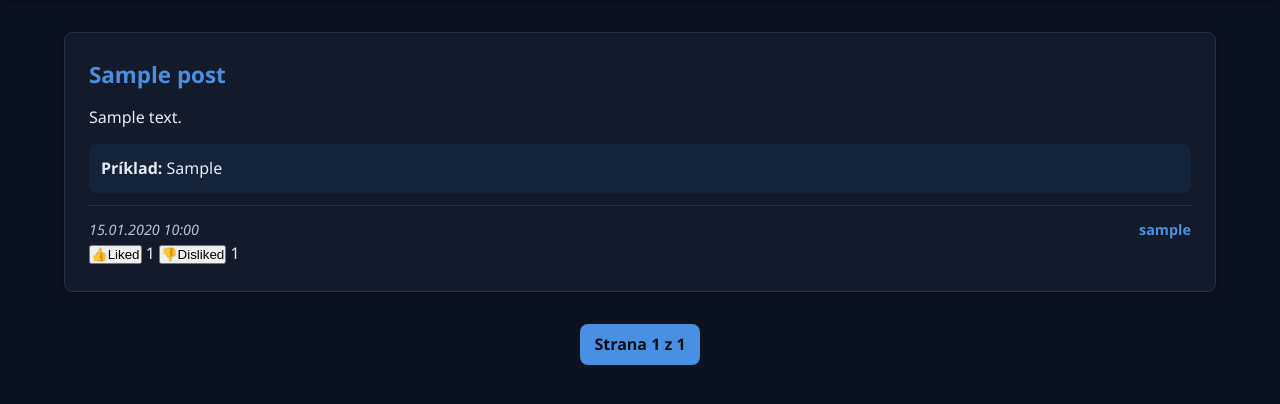
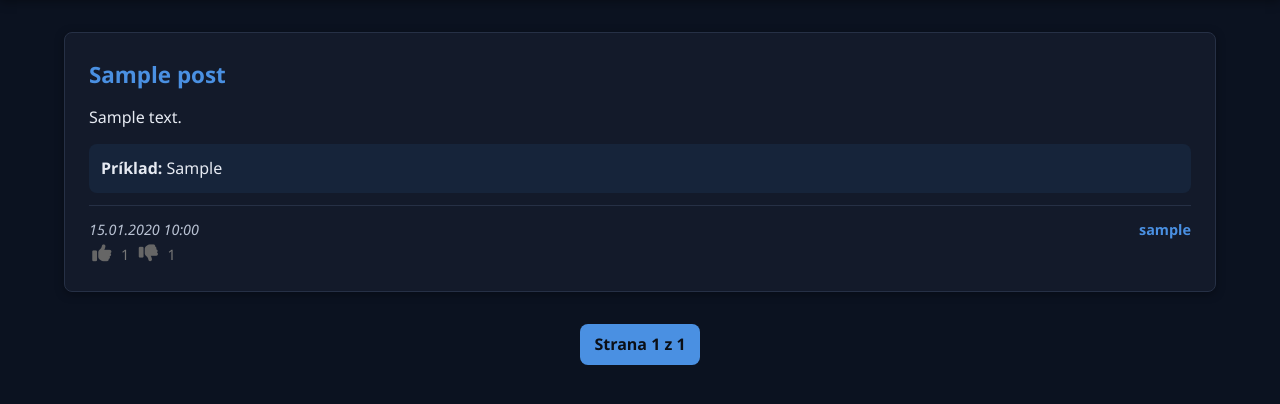
Before and after one commit to Hamlob/urbandictionary_be, a Django app: page /posts/ in a window 1280 px wide. Shown: the part 71-475 px from the top of the page. Run offline with Django 5.2, Linux system fonts and the light colour scheme; tables that the repository leaves empty hold one stand-in row (values such as "Sample post"); parts of the project's set-up code (start-up, migrations or seed data) failed here and were passed over.

Commit message:
fix aria-pressed and include styling to like buttons

```diff
--- a/project/posts/templates/feed.html
+++ b/project/posts/templates/feed.html
@@ -23,10 +23,10 @@
                 <button
                     class="reaction-button like-button"
                     data-type="like"
-                    aria-pressed="{% if user_reaction and user_reaction.type == LIKE %}true{% else %}false{% endif %}"
+                    aria-pressed="{% if user_reaction == 'like' %}true{% else %}false{% endif %}"
                 >
-                    👍<span class="reaction-label">{% if user_reaction and user_reaction.type == LIKE %}Liked{% else %}Like{% endif %}</span>
-                </button>
+                    <i class="fa-solid fa-thumbs-up"></i>
+                 </button>
                 <span class="reaction-count like-count">
                     {{ post.like_count }}
                 </span>
@@ -34,9 +34,9 @@
                 <button
                     class="reaction-button dislike-button"
                     data-type="dislike"
-                    aria-pressed="{% if user_reaction and user_reaction.type == DISLIKE %}true{% else %}false{% endif %}"
+                    aria-pressed="{% if user_reaction == 'dislike' %}true{% else %}false{% endif %}"
                 >
-                    👎<span class="reaction-label">{% if user_reaction and user_reaction.type == DISLIKE %}Disliked{% else %}Dislike{% endif %}</span>
+                    <i class="fa-solid fa-thumbs-down"></i>
                 </button>
                 <span class="reaction-count dislike-count">
                     {{ post.dislike_count }}
@@ -72,6 +72,7 @@
     </div>
     {% endif %}
 </div>
+
 {% load static %}
 <script src="{% static 'js/reaction.js' %}"></script>
 
--- a/project/posts/templates/header.html
+++ b/project/posts/templates/header.html
@@ -7,6 +7,7 @@
     <title>{% block title %}Domov{% endblock %}</title>
     {% load static %}
     <link rel="stylesheet" href="{% static 'css/style.css' %}">
+    <link rel="stylesheet" href="https://cdnjs.cloudflare.com/ajax/libs/font-awesome/6.5.0/css/all.min.css">
 </head>
 
 <body>
--- a/project/posts/views.py
+++ b/project/posts/views.py
@@ -44,14 +44,7 @@ def _display_posts_paginated(request, posts):
     for post in page_obj.object_list:
         post.user_reaction = user_reactions.get(post.id, 'none')
 
-    return render(
-        request,
-        'feed.html',
-        {
-            'page_obj': page_obj,
-            'user_reactions': user_reactions,
-        }
-    )
+    return render(request, 'feed.html', {'page_obj': page_obj})
 
 
 def redirect_home():
--- a/project/static/css/style.css
+++ b/project/static/css/style.css
@@ -598,3 +598,48 @@ body {
         padding: 0.75rem;
     }
 }
+
+/* Reaction buttons */
+.post-reactions {
+    display: flex;
+    align-items: center;
+    gap: 0.4rem;
+    font-size: 1.2rem;
+}
+
+/* Base button style */
+.reaction-button {
+    background: none;
+    border: none;
+    padding: 0.2rem;
+    cursor: pointer;
+    color: #666;
+    display: flex;
+    align-items: center;
+    font-size: 1.2rem;
+    transition: color 0.15s ease, transform 0.1s ease;
+}
+
+
+/* Hover state */
+.reaction-button:hover {
+    color: #b3aeae;
+    transform: scale(1.1);
+}
+
+/* Active (aria-pressed="true") state */
+.reaction-button[aria-pressed="true"] {
+    color: var(--success); /* main highlight color */
+    transform: scale(1.15);
+}
+
+/* Optional: different color when dislike is active */
+.dislike-button[aria-pressed="true"] {
+    color: var(--danger);;
+}
+
+/* Reaction counts */
+.reaction-count {
+    font-size: 0.9rem;
+    color: #777;
+}
--- a/project/static/js/reaction.js
+++ b/project/static/js/reaction.js
@@ -56,9 +56,6 @@ document.addEventListener('click', async (e) => {
     likeBtn.setAttribute('aria-pressed', liked ? 'true' : 'false');
     dislikeBtn.setAttribute('aria-pressed', disliked ? 'true' : 'false');
 
-    likeBtn.querySelector('.reaction-label').textContent = liked ? 'Liked' : 'Like';
-    dislikeBtn.querySelector('.reaction-label').textContent = disliked ? 'Disliked' : 'Dislike';
-
     likeCountEl.textContent = data.likes;
     dislikeCountEl.textContent = data.dislikes;
     }
```
